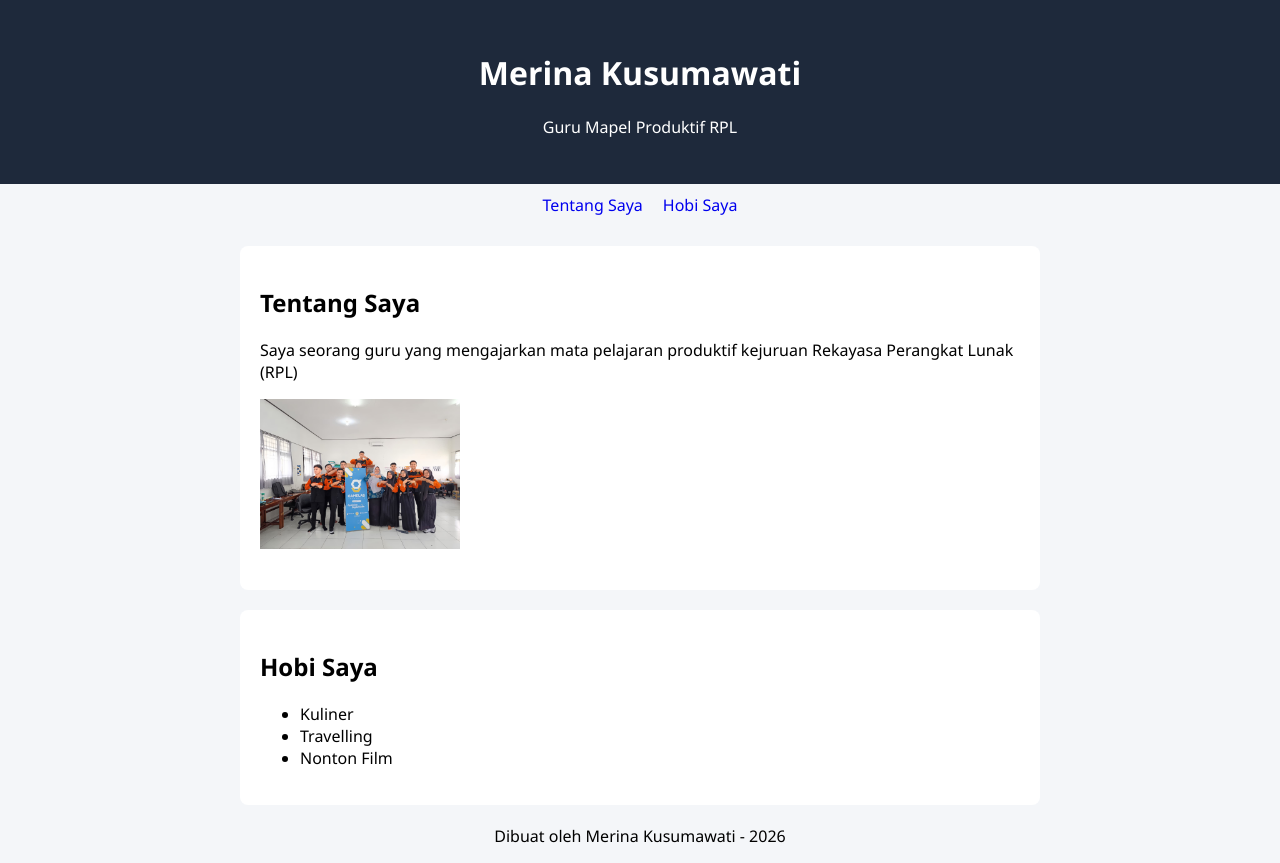
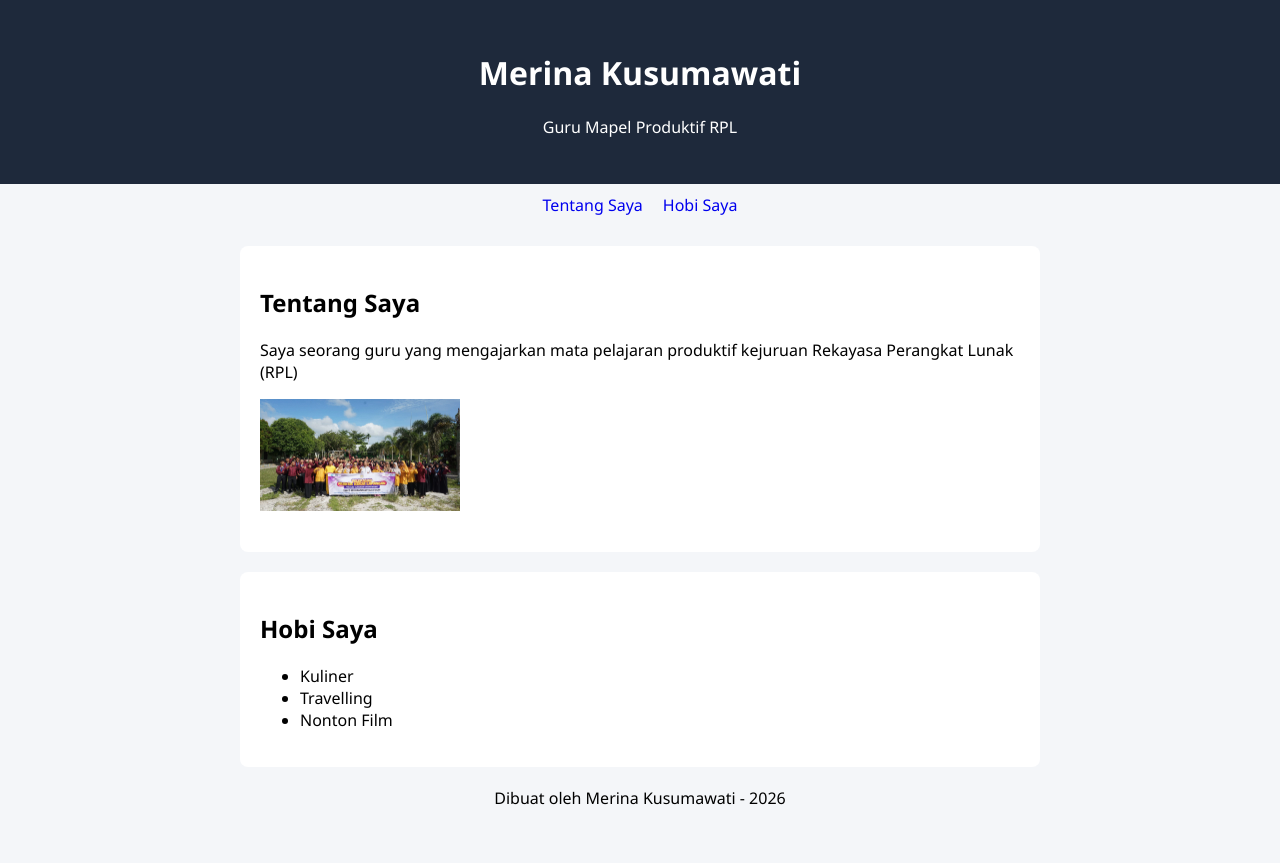
Before and after one commit to smkmuhrpl2324-source/Profil, a plain HTML site: page index.html in a window 1280 px wide. After the commit the page ends 825 px from the top, so only its background shows below. Drawn offline with Linux system fonts and the light colour scheme.

Commit message:
update css

```diff
--- a/index.html
+++ b/index.html
@@ -19,7 +19,7 @@
       <article id="#tentang">
         <h2>Tentang Saya</h2>
         <p>Saya seorang guru yang mengajarkan mata pelajaran produktif kejuruan Rekayasa Perangkat Lunak (RPL)</p>
-        <p><img src="./WhatsApp Image 2026-03-13 at 7.53.25 AM.jpeg" alt="" width="200px" /></p>
+        <p><img src="./WhatsApp Image 2026-07-30 at 08.04.49.jpeg" alt="" width="200px" /></p>
       </article>
       <article id="#hobi">
         <h2>Hobi Saya</h2>
```
Also changed, not shown: WhatsApp Image 2026-07-30 at 08.04.49.jpeg (added).
